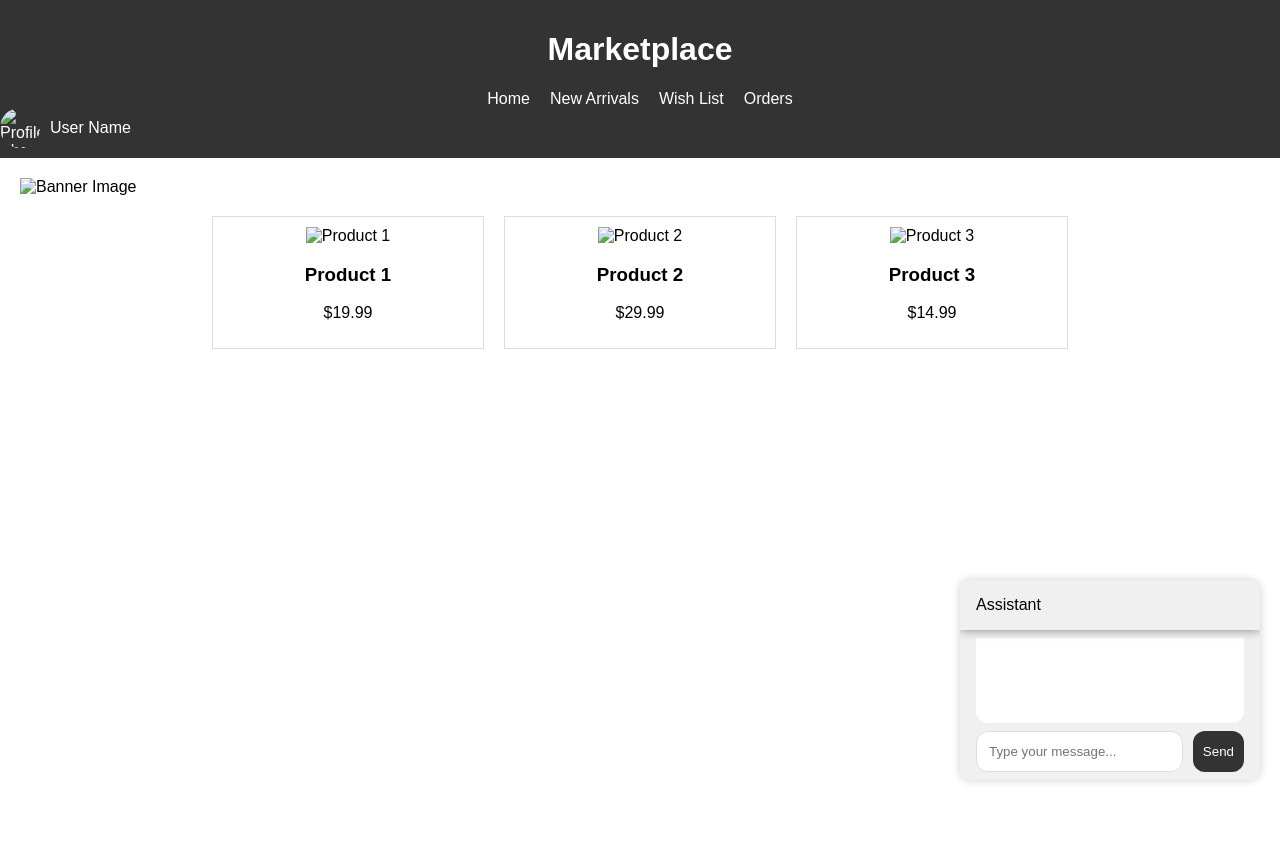
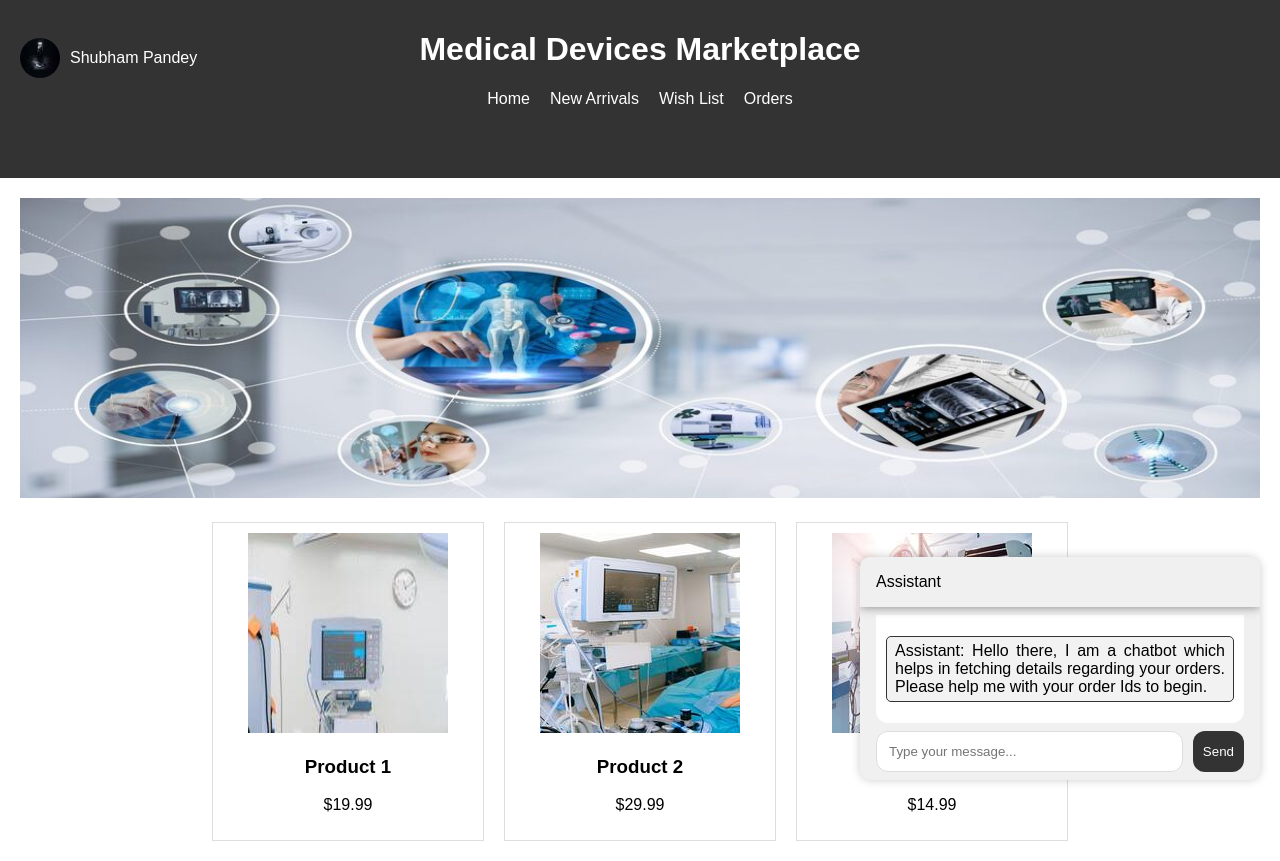
Before and after one commit to pan-kush/mule-healthcare-chatgpt-api-db, a Flask app: page / in a window 1280 px wide. Before the commit the page ends 783 px from the top, so only its background shows below. Run offline with Flask 3, Linux system fonts and the light colour scheme; some libraries are stand-ins or nearby versions.

Commit message:
code updated

```diff
--- a/UI/static/css/style.css
+++ b/UI/static/css/style.css
@@ -23,6 +23,9 @@ body {
     display: flex;
     align-items: center;
     gap: 10px;
+    margin-top: -70px;
+    margin-bottom: 90px;
+    margin-left: 20px;
   }
   .profile img {
     width: 40px;
@@ -63,8 +66,8 @@ body {
     background-color: #f0f0f0;
     border-radius: 10px;
     box-shadow: 0 0 10px rgba(0, 0, 0, 0.2);
-    width: 300px;
-    /* max-height: 300px; */
+    width: 400px;
+    /* max-height: 550px; */
     overflow-y: auto;
     min-height: 200px;
     transition: max-height 0.3s ease-in-out;
@@ -81,16 +84,21 @@ body {
     cursor: pointer;
     padding: 1rem;
     box-shadow: 0 0 10px grey;
-    z-index: 10;
+    z-index: 1000;
   }
   .chat-message {
     margin-bottom: 10px;
-    padding: 5px;
-    background-color: #fff;
+    padding: 5px 8px;
+    background-color: #f2f2f2;
     border-radius: 5px;
+    max-width: 85%;
+    border: 1px solid #333;
   }
   .chat-message--left {
     align-self: flex-end;
+    background-color: #f2f2f2;
+    border: 1px solid #333;
+    padding: 5px 8px;
   }
   .chat-messages{
     margin: 0.5rem 1rem 0;
@@ -101,6 +109,10 @@ body {
     gap: 0.25rem;
     border-bottom-left-radius: 12px;
     border-bottom-right-radius: 12px;
+    position: relative;
+    max-height: 550px;
+    overflow-y: scroll;
+    padding: 5px 10px;
   }
   .chat-input {
     display: flex;
@@ -121,3 +133,10 @@ body {
     border-radius: 12px;
     cursor: pointer;
   }
+  .initial-chat {
+    background-color: #f2f2f2;
+    border: 1px solid #333;
+    padding: 5px 8px;
+    text-align: justify;
+    border-radius: 5px;
+  }
--- a/UI/static/js/script.js
+++ b/UI/static/js/script.js
@@ -15,11 +15,18 @@ function getAsssistantResponse (message) {
   }}).then((res) => {
     console.log(res);
 
-    messagesList.push({role: "assistant", content: res.data});
+    if (typeof res.data === "object")
+    {
+    messagesList.push({role: "assistant", content: res.data.error});
+      renderMessage(res.data.error, 'assistant');
+    }
+    else {
+      messagesList.push({role: "assistant", content: res.data});
       renderMessage(res.data, 'assistant');
+    }
   }).catch((err) => {
 
-    renderMessage(res.data.error, 'assistant')
+    renderMessage(res.data, 'assistant')
   })
 }
 
@@ -37,12 +44,16 @@ function renderMessage (message, actor) {
   if(actor === "user"){
     chatMessage.classList.add("chat-message--left");
   }
-  chatMessage.textContent = (actor === "assistant" ? "A: " : "You: ") + message;
+  chatMessage.textContent = (actor === "assistant" ? "Assistant: " : "You: ") + message;
   chatWindow.append(chatMessage);
   document.getElementById("chatInput").value = "";
+
+  chatWindow.scrollTop = chatWindow.scrollHeight;
 }
 
 document.querySelector(".chat-window-header")
   .addEventListener("click", function () {
   document.querySelector(".chat-window").classList.toggle("collapsed");
+
+
 });
--- a/UI/templates/index.html
+++ b/UI/templates/index.html
@@ -4,13 +4,13 @@
 <head>
   <meta charset="UTF-8">
   <meta name="viewport" content="width=device-width, initial-scale=1.0">
-  <title>Marketplace</title>
+  <title>Medical Devices Marketplace</title>
   <link rel="stylesheet" href="static/css/style.css">
 </head>
 
 <body>
   <header>
-    <h1>Marketplace</h1>
+    <h1>Medical Devices Marketplace</h1>
     <nav>
       <a href="#">Home</a>
       <a href="#">New Arrivals</a>
@@ -18,25 +18,25 @@
       <a href="#">Orders</a>
     </nav>
     <div class="profile">
-      <img src="https://via.placeholder.com/40" alt="Profile Photo">
-      <span>User Name</span>
+      <img src="./static/images/img.jpg" alt="Profile Photo">
+      <span>Shubham Pandey</span>
     </div>
   </header>
   <main>
-    <img class="banner" src="https://via.placeholder.com/1200x300" alt="Banner Image">
+    <img class="banner" src="./static/images/medical-devices-marketplace.jpg" alt="Banner Image">
     <div class="product-list">
       <div class="product">
-        <img src="https://via.placeholder.com/200x200" alt="Product 1">
+        <img src="./static/images/product1.jpg" alt="Product 1">
         <h3>Product 1</h3>
         <p>$19.99</p>
       </div>
       <div class="product">
-        <img src="https://via.placeholder.com/200x200" alt="Product 2">
+        <img src="./static/images/product2.jpg" alt="Product 2">
         <h3>Product 2</h3>
         <p>$29.99</p>
       </div>
       <div class="product">
-        <img src="https://via.placeholder.com/200x200" alt="Product 3">
+        <img src="./static/images/product3.jpg" alt="Product 3">
         <h3>Product 3</h3>
         <p>$14.99</p>
       </div>
@@ -48,10 +48,10 @@
       <span>Assistant</span>
     </div>
     <div class="chat-messages">
-
+      <p class ="initial-chat">Assistant: Hello there, I am a chatbot which helps in fetching details regarding your orders. Please help me with your order Ids to begin.</p>
     </div>
     <div class="chat-input">
-      <input type="text" id="chatInput" placeholder="Type your message...">
+      <input type="text" id="chatInput" placeholder="Type your message..." onkeydown="if(event.key==='Enter') { event.preventDefault(); sendMessage(); }">
       <button onclick="sendMessage()">Send</button>
     </div>
   </div>
--- a/src/main/mule/implementation.xml
+++ b/src/main/mule/implementation.xml
@@ -35,13 +35,15 @@ flow.name]]></ee:set-variable>
                 <ee:set-payload resource="dw/final-request.dwl" />
             </ee:message>
         </ee:transform>
-		<http:request method="POST" doc:name="Request to chatgpt api" doc:id="6f0635ce-8fd6-45de-bd05-fccea6cafe78" config-ref="http-request-configuration-chatgpt" url="https://api.openai.com/v1/chat/completions" target="initialResponse">
+		<until-successful maxRetries="2" doc:name="Until Successful" doc:id="4ca3b3bd-d32f-4154-9033-71f68ed4cc65" millisBetweenRetries="10000">
+			<http:request method="POST" doc:name="Request to chatgpt api" doc:id="6f0635ce-8fd6-45de-bd05-fccea6cafe78" config-ref="http-request-configuration-chatgpt" url="https://api.openai.com/v1/chat/completions" target="initialResponse" responseTimeout="45000">
             <http:headers><![CDATA[#[output application/java
 ---
 {
 	"Authorization" : "Bearer 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"
 }]]]></http:headers>
         </http:request>
+		</until-successful>
         <ee:transform doc:name="fetch content from chatgpt initial response" doc:id="03d322aa-fb14-4de7-ba6e-52131eca4be8">
             <ee:message>
                 <ee:set-payload><![CDATA[%dw 2.0
--- a/src/main/mule/mule-hcare-chatgpt-db.xml
+++ b/src/main/mule/mule-hcare-chatgpt-db.xml
@@ -48,13 +48,15 @@ flow.name]]></ee:set-variable>
                 <ee:set-payload resource="dw/initial-request.dwl" />
             </ee:message>
         </ee:transform>
-        <http:request method="POST" doc:name="Request to chatgpt api" doc:id="e6f039e6-d85d-4161-8430-e52c8a48f7d5" config-ref="http-request-configuration-chatgpt" url="https://api.openai.com/v1/chat/completions" target="initialResponse">
+        <until-successful maxRetries="2" doc:name="Until Successful" doc:id="f71d5ded-e6aa-4f5e-9e90-7acebe2fd2c1" millisBetweenRetries="10000">
+			<http:request method="POST" doc:name="Request to chatgpt api" doc:id="e6f039e6-d85d-4161-8430-e52c8a48f7d5" config-ref="http-request-configuration-chatgpt" url="https://api.openai.com/v1/chat/completions" target="initialResponse" responseTimeout="45000">
             <http:headers><![CDATA[#[output application/java
 ---
 {
 	"Authorization" : "Bearer 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"
 }]]]></http:headers>
         </http:request>
+		</until-successful>
         <ee:transform doc:name="fetch content from chatgpt initial response" doc:id="b78849f4-a62a-4fdd-a037-84489cf35730">
             <ee:message>
                 <ee:set-payload><![CDATA[%dw 2.0
--- a/src/main/resources/config/common-properties.yaml
+++ b/src/main/resources/config/common-properties.yaml
@@ -9,4 +9,4 @@ http:
   any.message: "An error occurred in processing Mule event"
   chatgpt:
     max.connection : "-1"
-    max.idleTimeoutConn: "30000"
+    max.idleTimeoutConn: "45000"
```
Also changed, not shown: src/main/mule/global-config.xml (+7 -3 lines), UI/static/images/img.jpg (added), UI/static/images/medical-devices-marketplace.jpg (added), UI/static/images/product1.jpg (added), UI/static/images/product2.jpg (added), UI/static/images/product3.jpg (added).
